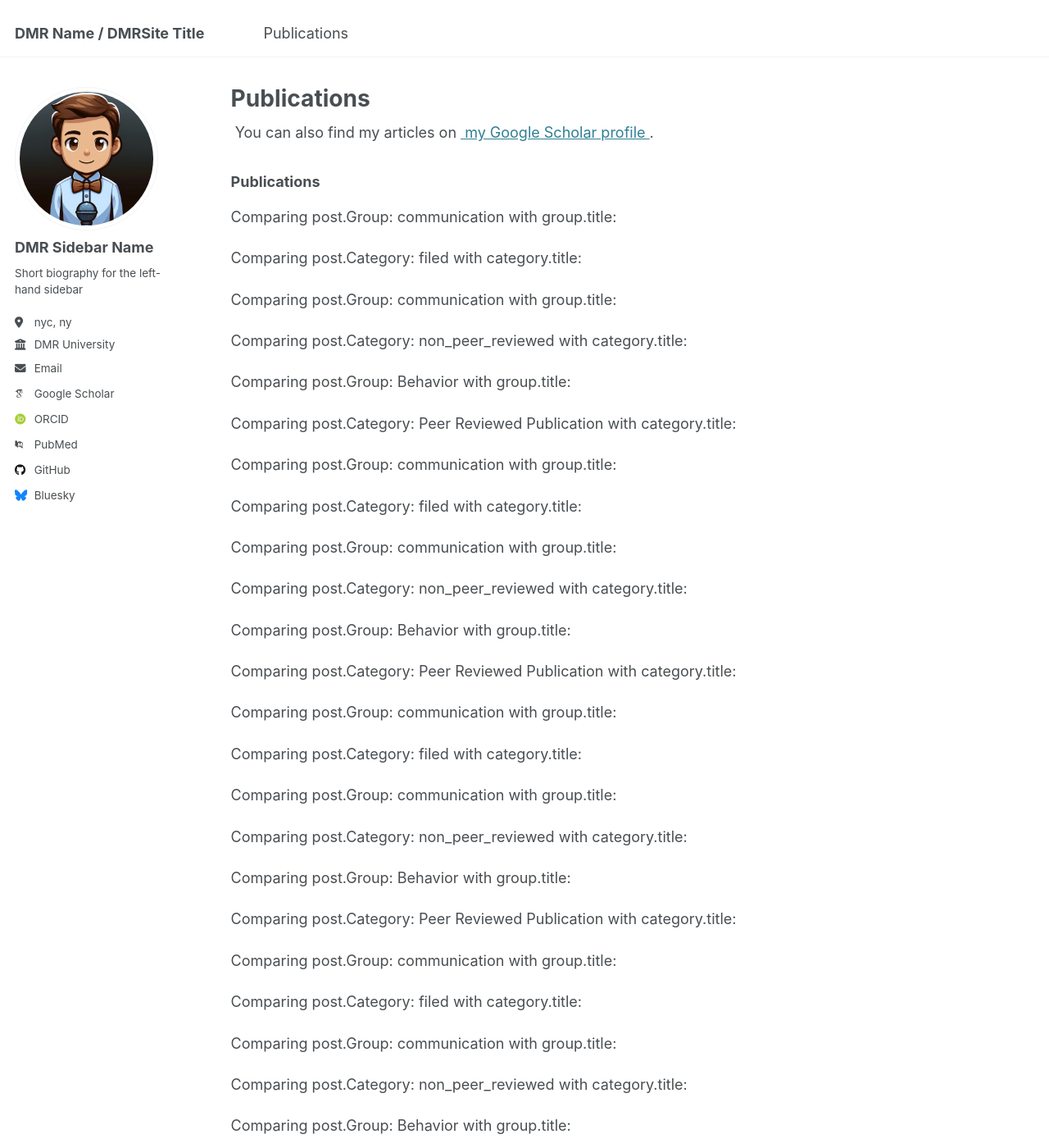
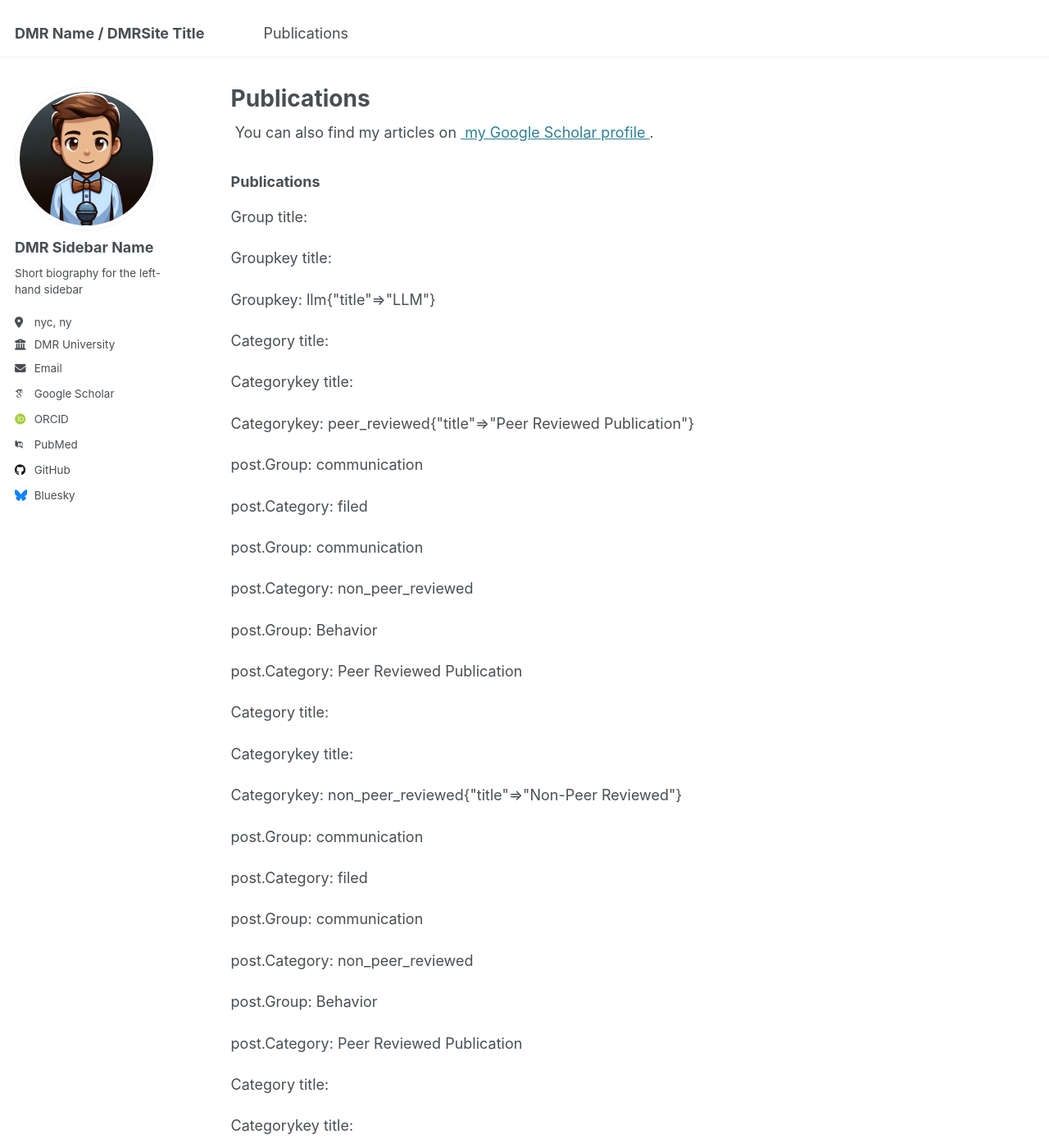
Before and after one commit to chotomirza/davidtest.github.io, a Jekyll site: the page built from _pages/publications.html, in a window 1280 px wide and 1400 px high. Shown: the whole window at 82% size. Built offline with Jekyll 4.4.1, drawn with Linux system fonts in a browser that asks for light colours; some web fonts are replaced; some of the changed text lies outside the part shown.

Commit message:
bleh35 print

```diff
--- a/_pages/publications.html
+++ b/_pages/publications.html
@@ -26,33 +26,26 @@ author_profile: true
   {% assign group = site.publication_groups[group_key] %}
   {% assign group_title_shown = false %}
 
+  <!-- Print group title -->
+  <p>Group title: {{ group.title }}</p>
+  <p>Groupkey title: {{ group_key.title }}</p>
+  <p>Groupkey: {{ group_key }}</p>
+
   <!-- 🔹 Loop through Categories inside each Group -->
   {% for category_key in site.publication_category %}
     {% assign category = site.publication_category[category_key] %}
     {% assign category_title_shown = false %}
 
+    <!-- Print category title -->
+    <p>Category title: {{ category.title }}</p>
+    <p>Categorykey title: {{ category_key.title }}</p>
+    <p>Categorykey: {{ category_key }}</p>
+
     <!-- 🔹 Loop through Publications -->
     {% for post in site.publications reversed %}
-      <!-- Debugging output -->
-      <p>Comparing post.Group: {{ post.Group }} with group.title: {{ group.title }}</p>
-      <p>Comparing post.Category: {{ post.Category }} with category.title: {{ category.title }}</p>
-      {% if post.Group == group.title and post.Category == category.title %}
-        <!-- Show Group title only once -->
-        {% unless group_title_shown %}
-          <h2>{{ group.title }}</h2>
-          <hr />
-          {% assign group_title_shown = true %}
-        {% endunless %}
-
-        <!-- Show Category title only once -->
-        {% unless category_title_shown %}
-          <h3>{{ category.title }}</h3>
-          {% assign category_title_shown = true %}
-        {% endunless %}
-
-        <!-- Include the publication -->
-        {% include david-pub.html %}
-      {% endif %}
+      <!-- Print post.Group and post.Category -->
+      <p>post.Group: {{ post.Group }}</p>
+      <p>post.Category: {{ post.Category }}</p>
     {% endfor %}
   {% endfor %}
 {% endfor %}
```
